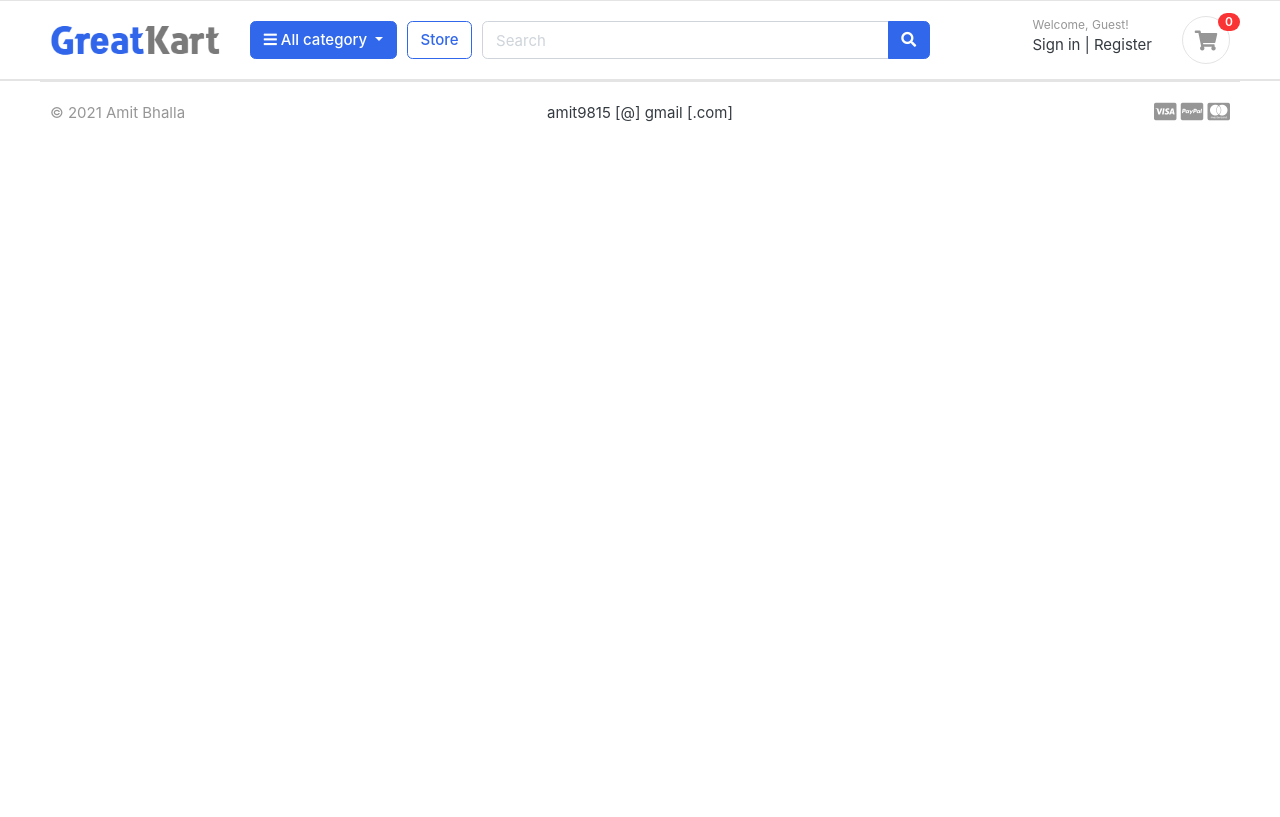
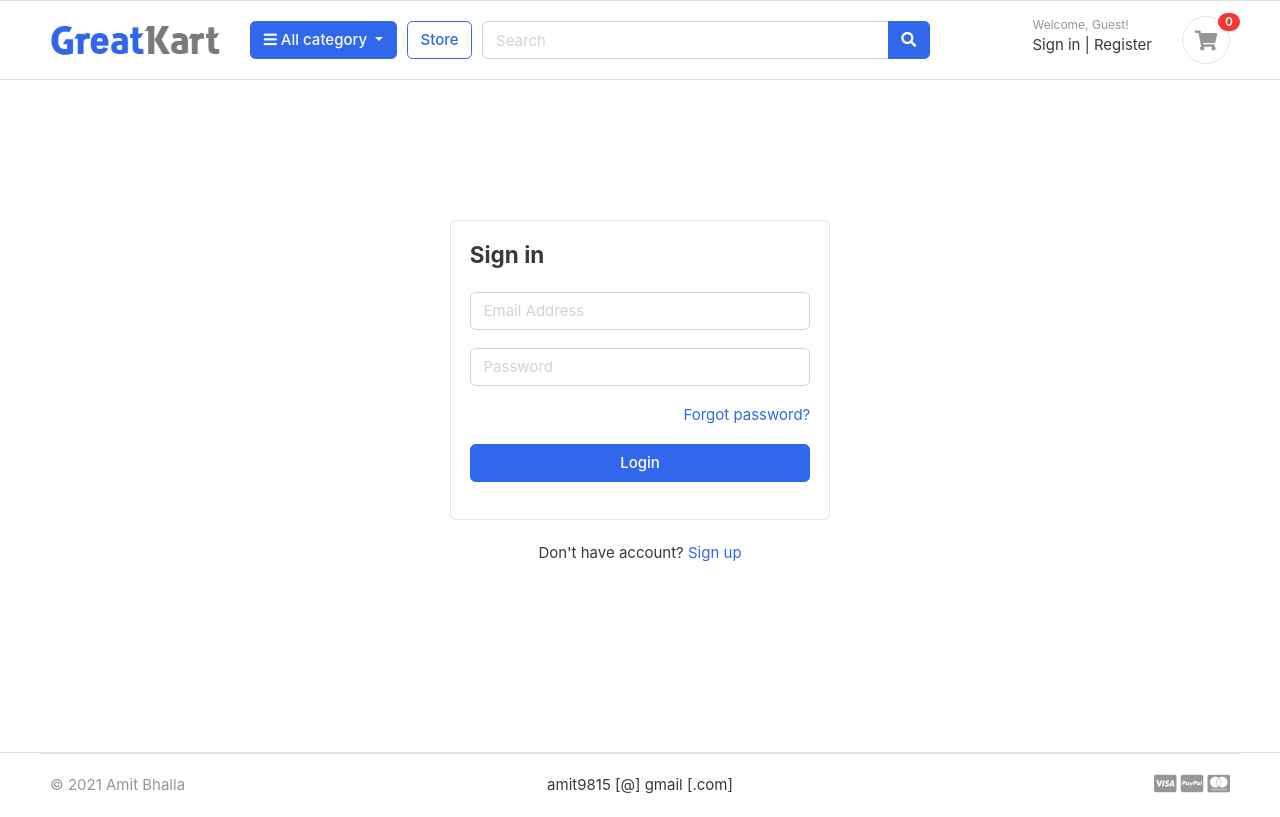
Before and after one commit to amitbhalla/gcart, a Django app: page /accounts/login/ in a window 1280 px wide. Before the commit the page ends 122 px from the top, so only its background shows below. Run offline with Django 3.2, Linux system fonts and the light colour scheme; data that the repository does not hold is empty; some libraries are stand-ins or nearby versions; some web fonts are replaced.

Commit message:
Login functionality

```diff
--- a/gcartapp/user/templates/user/login.html
+++ b/gcartapp/user/templates/user/login.html
@@ -1,2 +1,34 @@
 {% extends 'base.html' %}
 {% load static %}
+
+{% block content %}
+<!-- ========================= SECTION CONTENT ========================= -->
+<section class="section-conten padding-y" style="min-height:84vh">
+    <!-- ============================ COMPONENT LOGIN   ================================= -->
+    <div class="card mx-auto" style="max-width: 380px; margin-top:100px;">
+        <div class="card-body">
+            <h4 class="card-title mb-4">Sign in</h4>
+            {% include 'includes/alerts.html' %}
+            <form action="{% url 'login' %}" method="POST">
+                {% csrf_token %}
+                <div class="form-group">
+                    <input type="email" class="form-control" placeholder="Email Address" name="email">
+                </div> <!-- form-group// -->
+                <div class="form-group">
+                    <input type="password" class="form-control" placeholder="Password" name="password">
+                </div> <!-- form-group// -->
+                <div class="form-group">
+                    <a href="#" class="float-right">Forgot password?</a>
+                </div> <!-- form-group form-check .// -->
+                <div class="form-group">
+                    <button type="submit" class="btn btn-primary btn-block"> Login </button>
+                </div> <!-- form-group// -->
+            </form>
+        </div> <!-- card-body.// -->
+    </div> <!-- card .// -->
+    <p class="text-center mt-4">Don't have account? <a href="{% url 'register' %}">Sign up</a></p>
+    <br><br>
+    <!-- ============================ COMPONENT LOGIN  END.// ================================= -->
+</section>
+<!-- ========================= SECTION CONTENT END// ========================= -->
+{% endblock content %}
--- a/gcartapp/user/views.py
+++ b/gcartapp/user/views.py
@@ -1,8 +1,7 @@
-from django.contrib import messages
+from django.contrib import messages, auth
 import shortuuid
-from django.shortcuts import render
+from django.shortcuts import redirect, render
 from django.views.generic import base
-from django.contrib.auth import get_user_model
 
 from .forms import RegistrationForm
 
@@ -29,7 +28,7 @@
                 + "-"
                 + shortuuid.ShortUUID().random(length=6).upper()
             )
-            user = get_user_model().objects.create_user(
+            user = auth.get_user_model().objects.create_user(
                 email=email,
                 password=password,
                 username=username,
@@ -53,8 +52,20 @@
 
 class LoginView(base.View):
     def get(self, request):
-        context = {}
         return render(request, "user/login.html")
+
+    def post(self, request):
+        email = request.POST["email"]
+        password = request.POST["password"]
+        user = auth.authenticate(email=email, password=password)
+
+        if user is not None:
+            auth.login(request, user)
+            # messages.success(request, "Login Successful!")
+            return redirect("home")
+        else:
+            messages.error(request, "Invalid Credentails!")
+            return redirect("login")
 
 
 class LogoutView(base.View):
```
